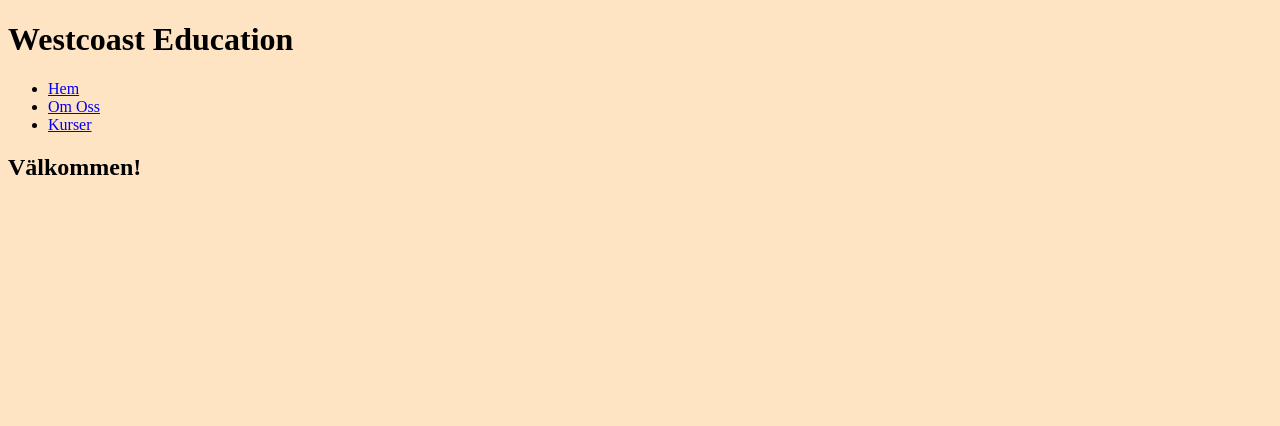
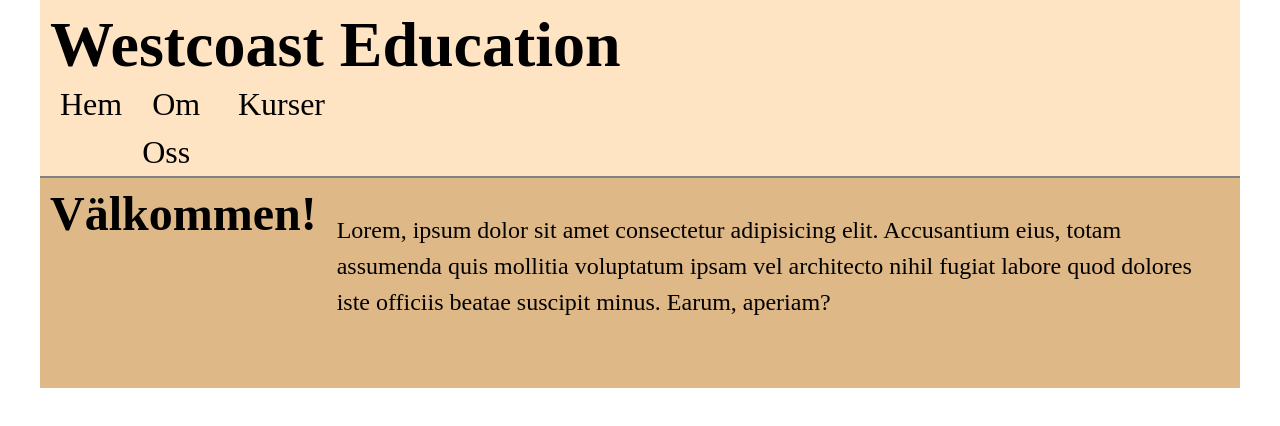
Before and after one commit to nativealien/westcoast-edu, a website with bundled scripts: page index.html in a window 1280 px wide. Built offline with nearby package versions, Linux system fonts and the light colour scheme; files whose address does not match are found by name.

Commit message:
C:/Program Files/Git/content/css added with basic styles

```diff
--- /dev/null
+++ b/content/css/form.css
@@ -0,0 +1,6 @@
+
+
+form{
+    display: flex;
+    flex-direction: column;
+}
--- /dev/null
+++ b/content/css/general.css
@@ -0,0 +1,19 @@
+
+
+body{
+    width: 100%;
+    height: 100%;
+
+    margin: 0;
+    padding: 0;
+}
+
+main {
+    width: 1200px;
+    height: auto;
+
+    margin: auto;
+    padding: 10px;
+
+    background-color: burlywood;
+}
--- /dev/null
+++ b/content/css/header.css
@@ -0,0 +1,51 @@
+
+
+header{
+    width: 1200px;
+    height: auto;
+
+    margin: auto;
+    padding: 10px;
+    padding-bottom: 0;
+
+    border-bottom: 2px solid grey;
+
+    background-color: bisque;}
+
+    h1{
+        padding: 0;
+        margin: 0;
+
+        font-size: 4rem;
+    }
+
+    nav{
+        width: 50%;
+        padding: 0;
+        display: flex; }
+
+        ul{
+            list-style: none;
+            margin: 0;
+            padding: 0;
+
+            display: flex; }
+
+            li{
+                margin: 0;
+                padding: 0;
+                padding-right: 10px; }
+
+                a {
+                    padding: 0;
+                    text-decoration: none;
+
+                    font-size: 2rem;
+                }
+        #nav-left {
+            width: 50%;
+            justify-content: space-between;
+        }
+        #nav-right {
+            padding-left: 30px;
+        }
--- /dev/null
+++ b/content/css/main.css
@@ -0,0 +1,27 @@
+
+
+main {
+    width: 1200px;
+    height: auto;
+
+    margin: auto;
+    padding: 10px;
+
+    background-color: burlywood;
+}
+
+.info-div {
+    height: 150px;
+    display: flex;
+}
+
+h2 {
+    padding: 0;
+    margin: 0;
+    margin-right: 20px;
+    font-size: 3rem;
+}
+
+p {
+    font-size: 1.5rem;
+}
--- /dev/null
+++ b/content/css/reset.css
@@ -0,0 +1,75 @@
+/* ***************************************
+Reset CSS */
+
+/* Box sizing rules */
+*,
+*::before,
+*::after {
+  box-sizing: border-box;
+}
+
+/* Prevent font size inflation */
+html {
+  -moz-text-size-adjust: none;
+  -webkit-text-size-adjust: none;
+  text-size-adjust: none;
+}
+
+/* Remove default margin in favour of better control in authored CSS */
+body, h1, h2, h3, h4, p,
+figure, blockquote, dl, dd {
+  margin-block-end: 0;
+}
+
+/* Remove list styles on ul, ol elements with a list role, which suggests default styling will be removed */
+ul[role='list'],
+ol[role='list'] {
+  list-style: none;
+}
+
+/* Set core body defaults */
+body {
+  min-height: 100vh;
+  line-height: 1.5;
+}
+
+/* Set shorter line heights on headings and interactive elements */
+h1, h2, h3, h4,
+button, input, label {
+  line-height: 1.1;
+}
+
+/* Balance text wrapping on headings */
+h1, h2,
+h3, h4 {
+  text-wrap: balance;
+}
+
+/* A elements that don't have a class get default styles */
+a:not([class]) {
+  text-decoration-skip-ink: auto;
+  color: currentColor;
+}
+
+/* Make images easier to work with */
+img,
+picture {
+  max-width: 100%;
+  display: block;
+}
+
+/* Inherit fonts for inputs and buttons */
+input, button,
+textarea, select {
+  font: inherit;
+}
+
+/* Make sure textareas without a rows attribute are not tiny */
+textarea:not([rows]) {
+  min-height: 10em;
+}
+
+/* Anything that has been anchored to should have extra scroll margin */
+:target {
+  scroll-margin-block: 5ex;
+}
--- /dev/null
+++ b/content/css/section.css
@@ -0,0 +1,17 @@
+
+
+#main-container{
+    padding: 20px; }
+
+    a{
+        margin: 10px;
+    }
+
+    #home-card {
+        padding: 10px;
+
+        display: flex;
+
+        text-decoration: none;
+        background-color: blanchedalmond;
+        color: black; }
--- a/index.html
+++ b/index.html
@@ -28,7 +28,10 @@
         </nav>
     </header>
     <main>
-        <h2>Välkommen!</h2>
+        <div class="info-div">
+            <h2>Välkommen!</h2>
+            <p>Lorem, ipsum dolor sit amet consectetur adipisicing elit. Accusantium eius, totam assumenda quis mollitia voluptatum ipsam vel architecto nihil fugiat labore quod dolores iste officiis beatae suscipit minus. Earum, aperiam?</p>
+        </div>
         <section id="main-container"></section>
     </main>
 </body>
--- a/style.css
+++ b/style.css
@@ -1,5 +1,8 @@
 
 
-body {
-    background-color: bisque;
-}
+@import './content/css/reset.css';
+@import './content/css/general.css';
+@import './content/css/header.css';
+@import './content/css/main.css';
+@import './content/css/section.css';
+@import './content/css/form.css';
```
Also changed, not shown: data.json (+4 -23 lines).
